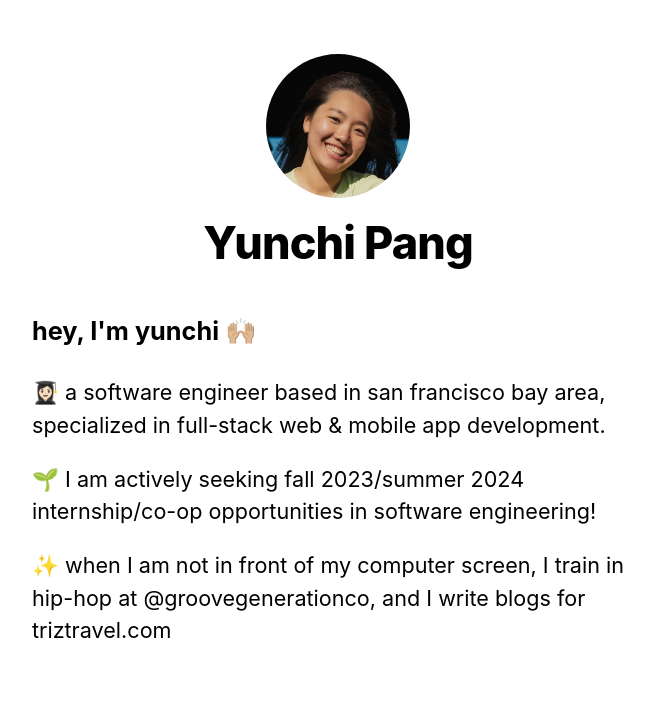
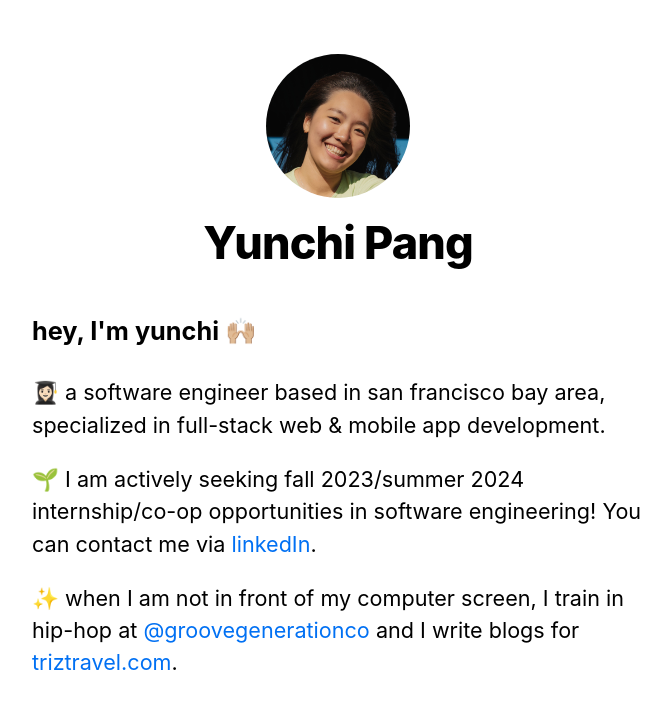
Before and after one commit to yunchipang/nextjs-portfolio, a Next.js app: page / in a window 1280 px wide. Shown: the top 708 px of the page, without its empty margins (302-973 px from the left). Built offline with nearby package versions, Linux system fonts and the light colour scheme.

Commit message:
Home page (#1)
* Add links to home page self intro

* Move links to constants folder

* Delete projects folder

```diff
--- a/components/layout.js
+++ b/components/layout.js
@@ -2,7 +2,6 @@ import Head from 'next/head';
 import Image from 'next/image';
 import styles from './layout.module.css';
 import utilStyles from '../styles/utils.module.css';
-import Link from 'next/link';
 
 const name = 'Yunchi Pang';
 export const siteTitle = 'yunchipang.com';
--- /dev/null
+++ b/constants/links.js
@@ -0,0 +1,5 @@
+const LINKEDIN='https://www.linkedin.com/in/yunchipang/';
+const GG='https://www.instagram.com/groovegenerationco/';
+const TRIZTRAVEL='https://triztravel.com/';
+
+export default { LINKEDIN, GG, TRIZTRAVEL };
--- a/pages/index.js
+++ b/pages/index.js
@@ -1,6 +1,8 @@
 import Head from 'next/head';
+import Link from 'next/link';
 import Layout, { siteTitle } from '../components/layout';
 import utilStyles from '../styles/utils.module.css';
+import links from '../constants/links';
 
 export default function Home() {
   return (
@@ -11,8 +13,14 @@ export default function Home() {
       <section className={utilStyles.headingMd}>
         <h3>hey, I'm yunchi 🙌🏼</h3>
         <p>👩🏻‍🎓 a software engineer based in san francisco bay area, specialized in full-stack web & mobile app development.</p>
-        <p>🌱 I am actively seeking fall 2023/summer 2024 internship/co-op opportunities in software engineering!</p>
-        <p>✨ when I am not in front of my computer screen, I train in hip-hop at @groovegenerationco, and I write blogs for triztravel.com</p>
+        <p>🌱 I am actively seeking fall 2023/summer 2024 internship/co-op opportunities in software engineering! You can contact me via {" "}
+          <Link href={links.LINKEDIN}>linkedIn</Link>.
+        </p>
+        <p>✨ when I am not in front of my computer screen, I train in hip-hop at {" "}
+          <Link href={links.GG}>@groovegenerationco</Link>
+          {" "} and I write blogs for {" "}
+          <Link href={links.TRIZTRAVEL}>triztravel.com</Link>.
+        </p>
       </section>
     </Layout>
   );
```
Also changed, not shown: pages/projects/vocaboost.js (deleted, +0 -25 lines).
